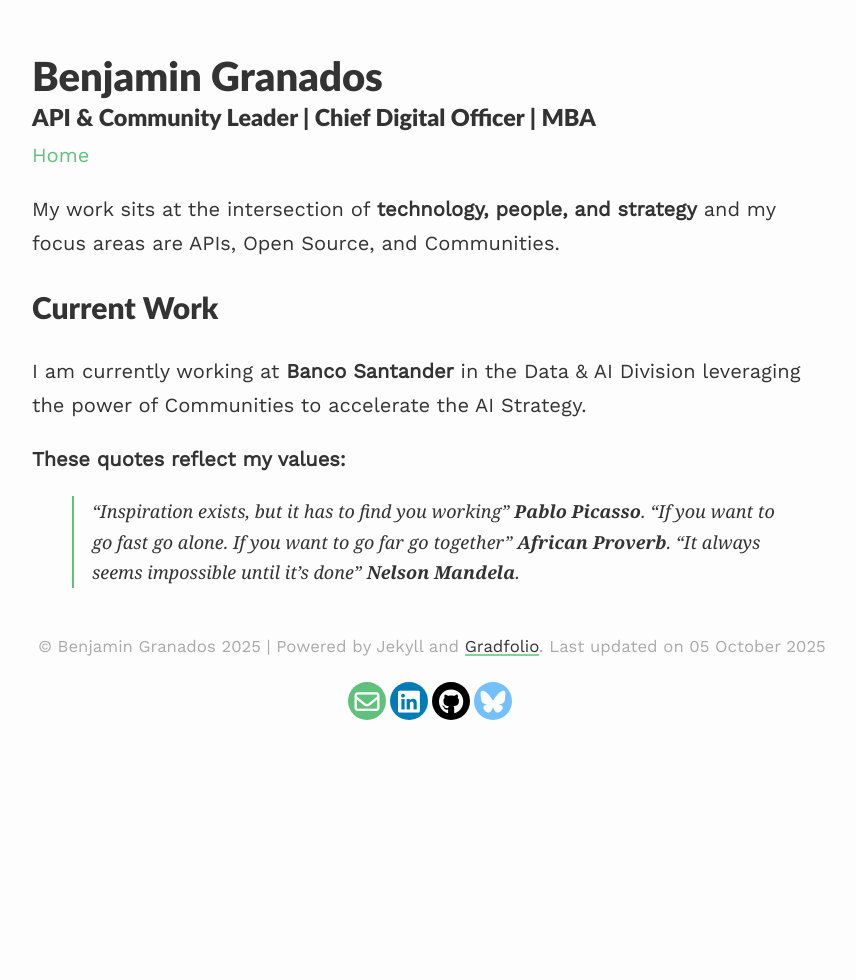
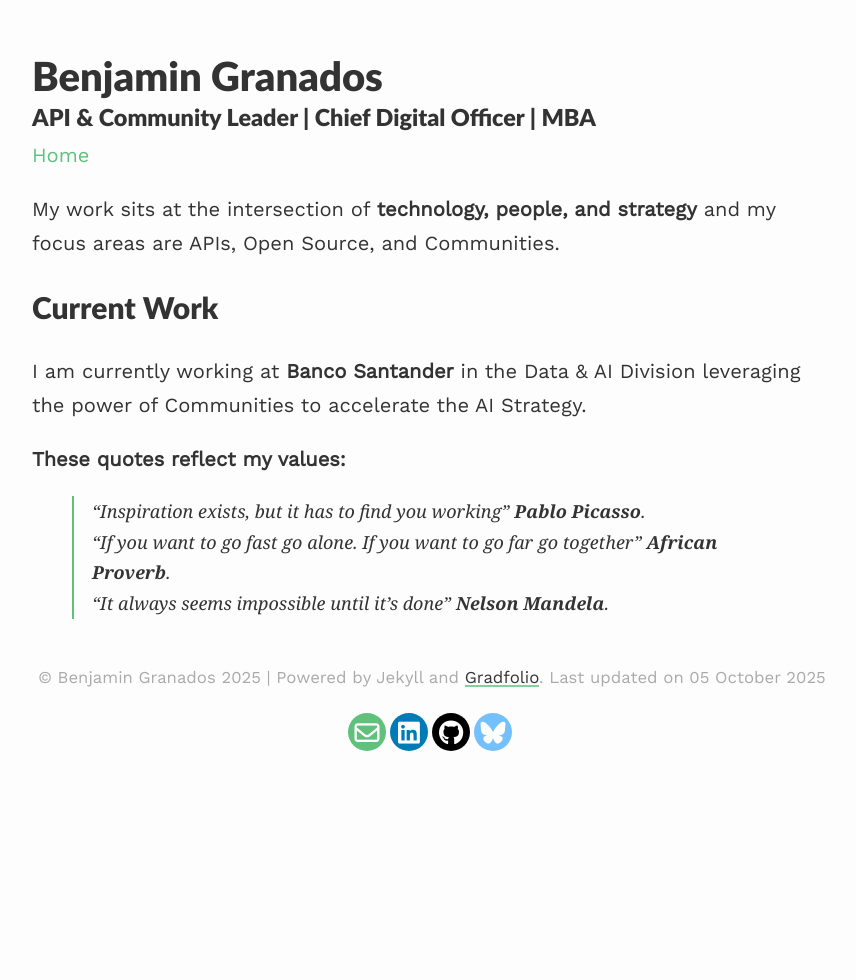
Before and after one commit to benjagm/benjagm-page, a Jekyll site: the page built from index.md, in a window 1280 px wide. Shown: the whole page, without its empty margins (208-1064 px from the left). Built offline with Jekyll 4.4.1, drawn with Linux system fonts in a browser that asks for light colours.

```diff
--- a/index.md
+++ b/index.md
@@ -6,10 +6,10 @@ My work sits at the intersection of **technology, people, and strategy** and my
 
 ## Current Work
 
-I am currently working at **Banco Santander** in the Data & AI Division leveraging the power of Communities to accelerate the AI Strategy.
+I am currently working at <b>Banco Santander</b> in the Data & AI Division leveraging the power of Communities to accelerate the AI Strategy.
 
 **These quotes reflect my values:**
 
-> *"Inspiration exists, but it has to find you working"* **Pablo Picasso**.
-> *"If you want to go fast go alone. If you want to go far go together"* **African Proverb**.
-> *"It always seems impossible until it's done"* **Nelson Mandela**.
+> *"Inspiration exists, but it has to find you working"* **Pablo Picasso**.<br>
+> *"If you want to go fast go alone. If you want to go far go together"* **African Proverb**.<br>
+> *"It always seems impossible until it's done"* **Nelson Mandela**.<br>
```
